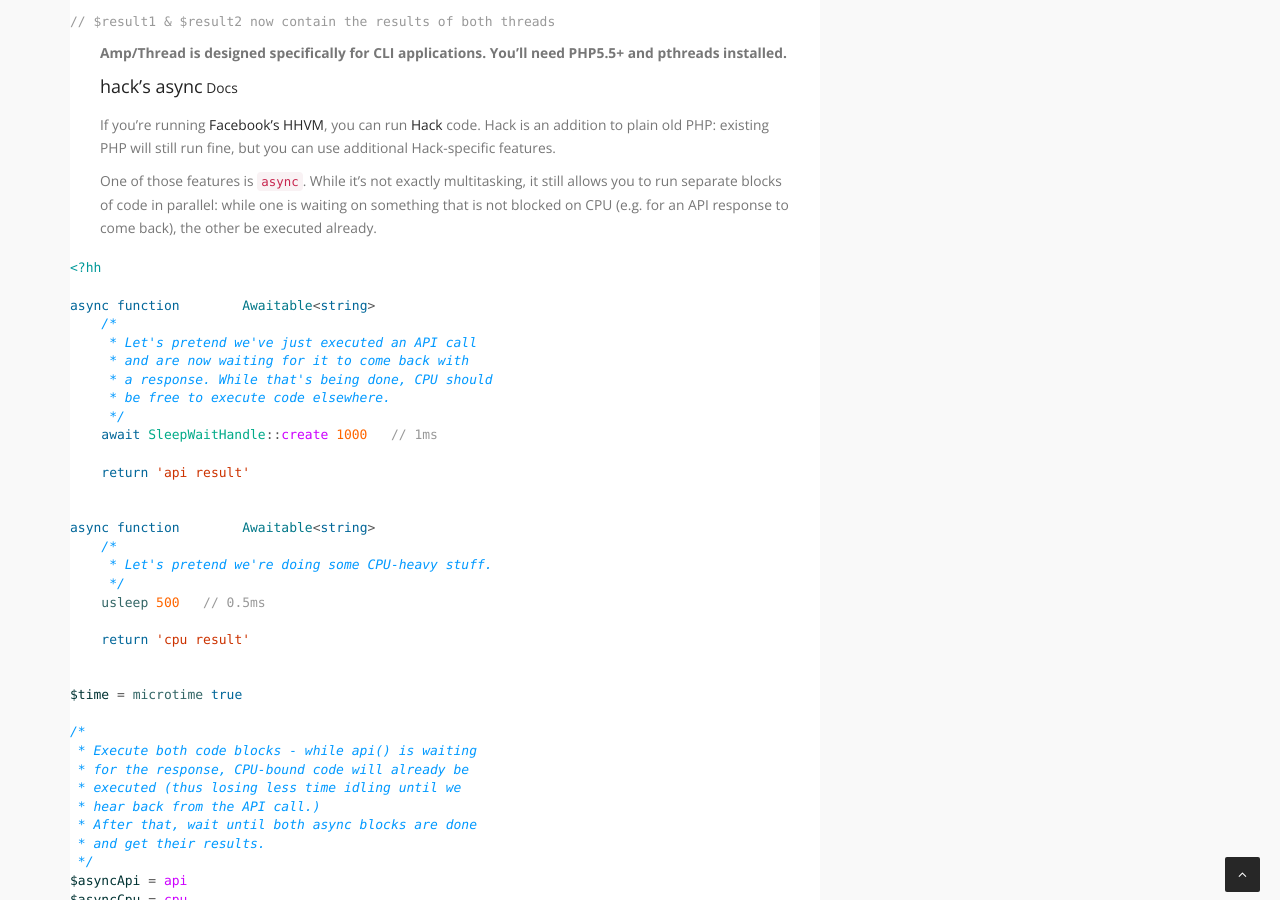
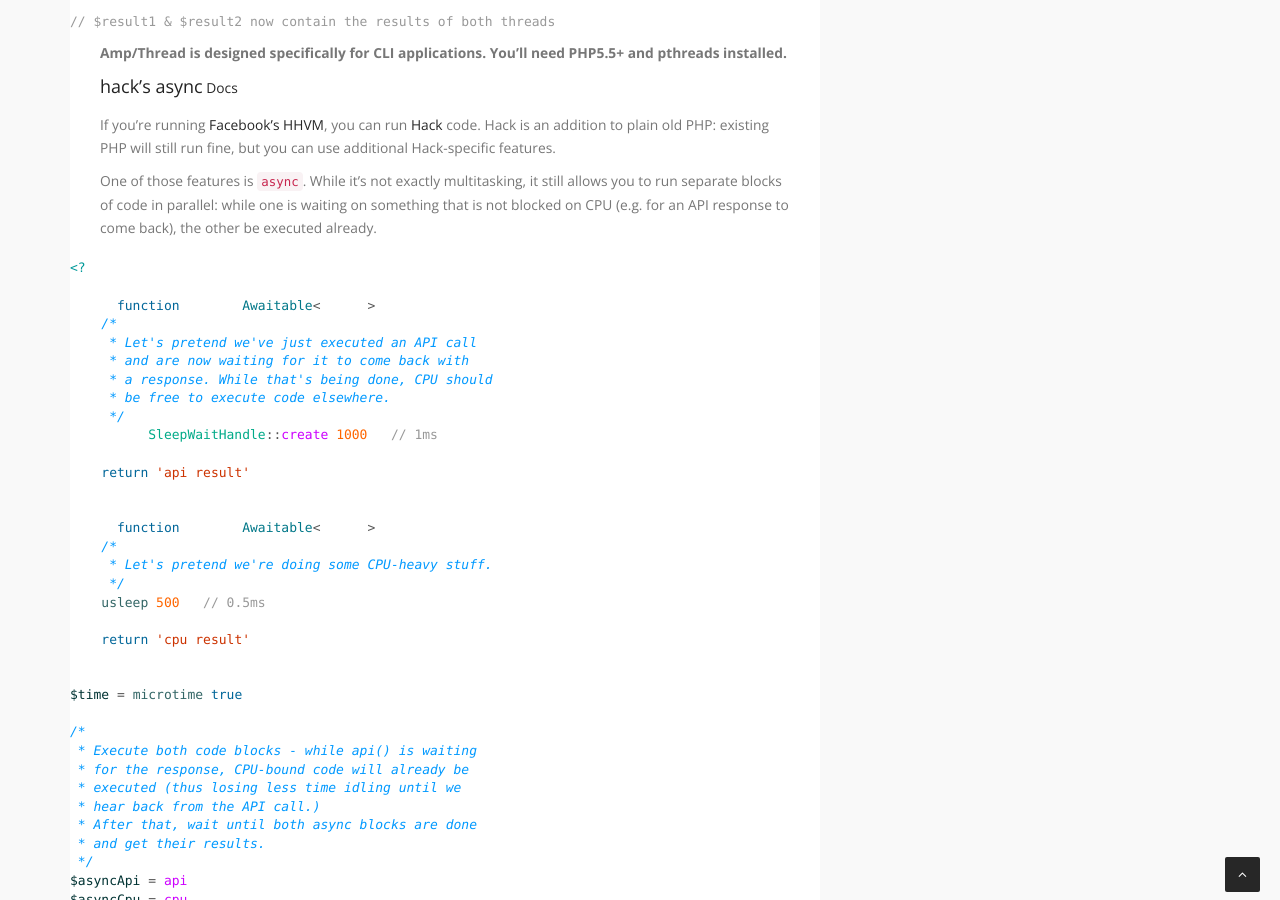
Before and after one commit to matthiasmullie/mullie.eu, a Jekyll site: the page built from _posts/2013-06-19-parallel-processing-multi-tasking-php.md, in a window 1280 px wide and 900 px high, scrolled down 2182 px. Built offline with Jekyll 4.4.1, drawn with Linux system fonts in a browser that asks for light colours; Markdown is read by kramdown in place of the engine named in the settings.

Commit message:
Fix highligter
And change hacklang src to php - pygments doesn't (yet) support hh

````diff
--- a/_config.yml
+++ b/_config.yml
@@ -1,6 +1,6 @@
 # Dependencies
 markdown:         redcarpet
-highlighter:      true
+highlighter:      pygments
 
 # Permalinks
 permalink:        pretty
--- a/_posts/2013-06-19-parallel-processing-multi-tasking-php.md
+++ b/_posts/2013-06-19-parallel-processing-multi-tasking-php.md
@@ -94,7 +94,7 @@ If you're running [Facebook's HHVM](http://hhvm.com/), you can run [Hack](http:/
 
 One of those features is `async`. While it's not exactly multitasking, it still allows you to run separate blocks of code in parallel: while one is waiting on something that is not blocked on CPU (e.g. for an API response to come back), the other be executed already.
 
-```hack
+```php
 <?hh
 
 async function api(): Awaitable<string> {
````
